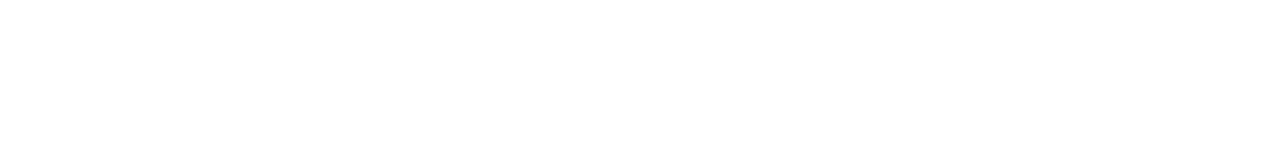
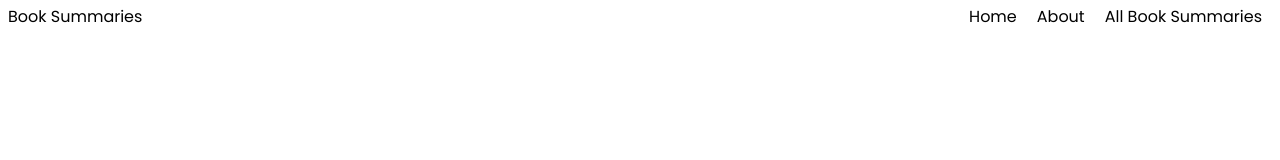
Before and after one commit to Suryansh-Kumar/book-summary-blog, a plain HTML site: page index.html in a window 1280 px wide. Drawn offline with Linux system fonts and the light colour scheme.

Commit message:
Basic Navbar

```diff
--- a/index.html
+++ b/index.html
@@ -7,6 +7,18 @@
 		<link rel="stylesheet" href="style.css" />
 	</head>
 	<body>
+		<header>
+			<nav class="navbar">
+				<div class="nav-logo">
+				<a href="/"><span>Book Summaries</span></a>
+			</div>
+				<ul class="nav-ul">
+					<a href="/"><li class="nav-ul-li">Home</li></a>
+					<a href="/"><li class="nav-ul-li">About</li></a>
+					<a href="/"><li class="nav-ul-li">All Book Summaries</li></a>
+				</ul>
+			</nav>
+		</header>
 		<script src="script.js"></script>
 	</body>
 </html>
--- a/style.css
+++ b/style.css
@@ -4,4 +4,31 @@
 	margin: 0;
 	padding: 0;
 	font-family: "Poppins", sans-serif;
+	box-sizing: border-box;
 }
+
+.navbar {
+	display: flex;
+	align-items: center;
+	justify-content: space-between;
+	padding: 4px 8px;
+}
+
+.nav-ul {
+	display: flex;
+}
+
+.nav-ul-li {
+	list-style: none;
+	margin: 0 10px;
+}
+
+.nav-ul-li:hover {
+	transform: translateY(-10%);
+	border-bottom: 2px solid purple;
+}
+
+a {
+	text-decoration: none;
+	color: black;
+}
```
